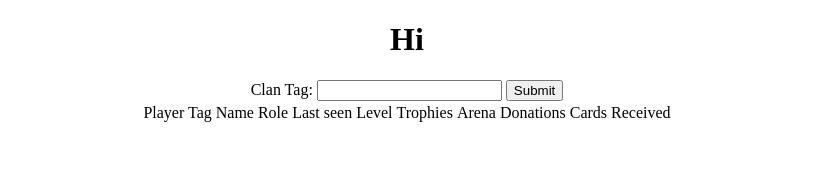
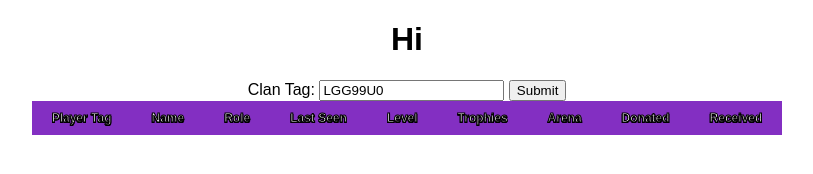
Before and after one commit to rwywawn/ClashRoyale, a website: page Frontend/index.html in a window 1280 px wide. Both pictures are taken after a click on the button "Submit". Shown: the whole page, without its empty margins (233-1046 px from the left). Drawn offline with Linux system fonts and the light colour scheme; no server answers.

Commit message:
Improved table

```diff
--- /dev/null
+++ b/Frontend/debug.js
@@ -0,0 +1,6 @@
+//debuging purposes - remove for real thing
+
+window.onload = function(){
+  document.getElementById('clanTag').value = "LGG99U0";
+  document.getElementById('submit').click();
+}
--- a/Frontend/index.css
+++ b/Frontend/index.css
@@ -1,8 +1,64 @@
-body
-{
-    text-align:center;
-    -- asdfaafd comment
+@font-face {
+  font-family: 'supercell-magic';
+  src: "../frontend/supercell-magic.ttf";
 }
-table{
- margin:auto;
+
+* {
+
 }
+
+body {
+  text-align:center;
+  font-family: 'supercell-magic', sans-serif;
+}
+
+table {
+  margin:auto;
+  border-collapse: collapse;
+  border-spacing: 0;
+  white-space: nowrap;
+  overflow: hidden;
+}
+
+tr {
+    -webkit-filter: brightness(100%);
+    font-size: 9px;
+}
+
+tr:hover {
+    -webkit-filter: brightness(85%);
+    /*-webkit-transition: all 0.1s ease;
+    -moz-transition: all 0.1s ease;
+    -o-transition: all 0.1s ease;
+    -ms-transition: all 0.1s ease;
+    transition: all 0.1s ease;*/
+}
+
+tr:nth-child(even) {background-color: #F8F4FB;}
+tr:nth-child(odd) {
+  background-color: white;
+}
+th {
+  background-color: #832FC2;
+  font-size: 12px;
+  color: white;
+  -webkit-text-stroke: 1px black;
+  text-shadow:
+       0.5px 0.5px 0 #000,
+       0.5px 1px 0 #000,
+       -0.5px 0.5px 0 #000,
+       -0.5px 1px 0 #000;
+}
+td{
+  color: #444444;
+}
+th, td {
+  padding-top: 10px;
+  padding-bottom: 10px;
+  padding-left: 20px;
+  padding-right: 20px;
+}
+.exp {
+  width: 30px;
+  height: 30px;
+}
--- a/Frontend/index.html
+++ b/Frontend/index.html
@@ -19,15 +19,15 @@
             <table id="table">
                 <thead id="tableHead">
                     <tr>
-                        <td>Player Tag</td>
-                        <td>Name</td>
-                        <td>Role</td>
-                        <td>Last seen</td>
-                        <td>Level</td>
-                        <td>Trophies</td>
-                        <td>Arena</td>
-                        <td>Donations</td>
-                        <td>Cards Received</td>
+                        <th>Player Tag</th>
+                        <th>Name</th>
+                        <th>Role</th>
+                        <th>Last Seen</th>
+                        <th>Level</th>
+                        <th>Trophies</th>
+                        <th>Arena</th>
+                        <th>Donated</th>
+                        <th>Received</th>
                     </tr>
                 </thead>
                 <tbody id="tableBody">
@@ -36,5 +36,6 @@
             </table>
         </div>
         <script src="../.gitignore/bundle.js"></script>
+        <script src="../frontend/debug.js"></script>
     </body>
 </html>
```
Also changed, not shown: Frontend/index.js (+19 -1 lines), .gitignore/bundle.js, Frontend/experience-levels/0.png (added), Frontend/experience-levels/1.png (added), Frontend/experience-levels/10.png (added), Frontend/experience-levels/11.png (added), Frontend/experience-levels/12.png (added), Frontend/experience-levels/13.png (added), Frontend/experience-levels/2.png (added), Frontend/experience-levels/3.png (added), Frontend/experience-levels/4.png (added), Frontend/experience-levels/5.png (added), Frontend/experience-levels/6.png (added), Frontend/experience-levels/7.png (added), 3 more files, 1 other file.
